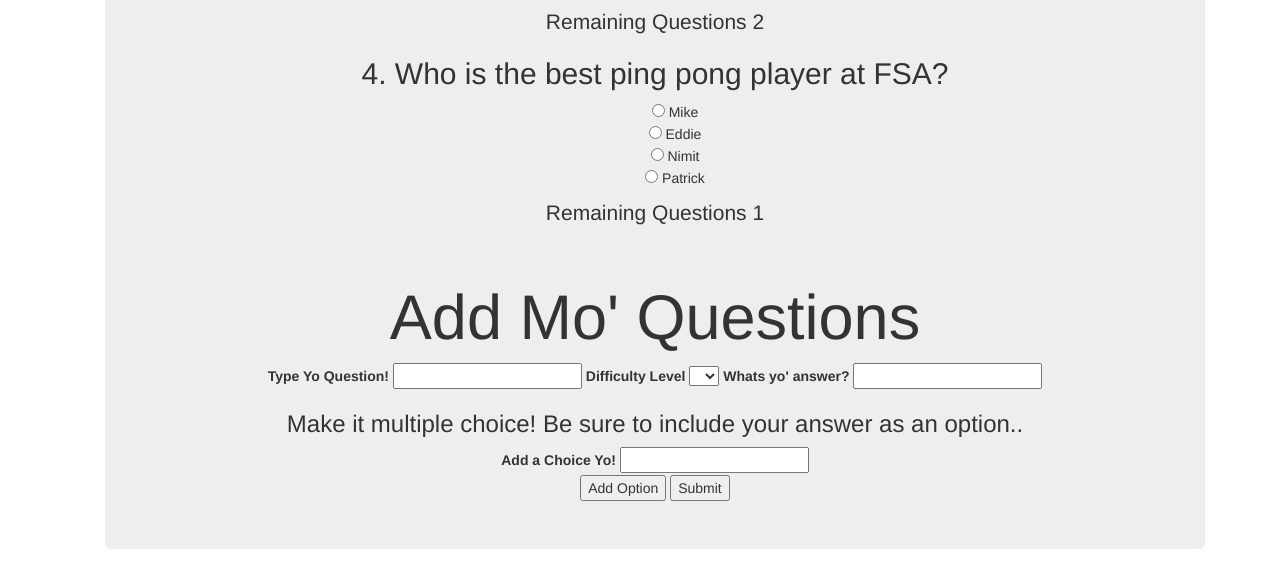
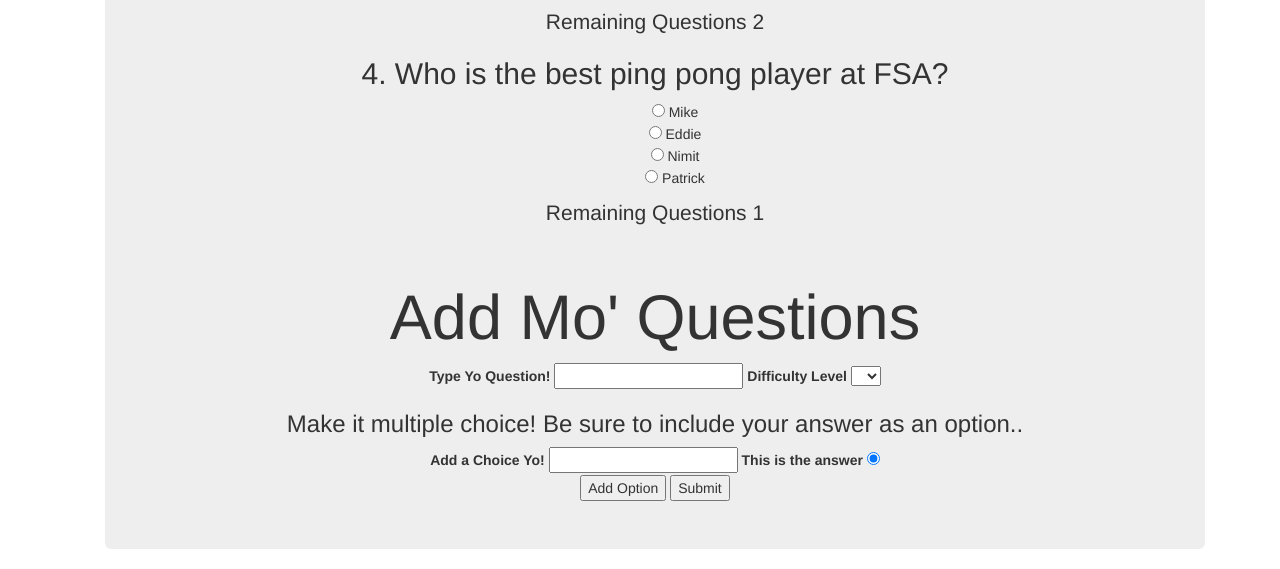
Before and after one commit to es1831/Quiz-App, a website: page app/index.html in a window 1280 px wide. Shown: the part 776-1345 px from the top of the page. Drawn offline with nearby package versions, Linux system fonts and the light colour scheme; some packages are replaced by stand-ins of ours; files that its build step writes are made by us from their sources.

Commit message:
got the radio button to work

```diff
--- a/app/scripts/controllers/main.js
+++ b/app/scripts/controllers/main.js
@@ -69,6 +69,7 @@
  	$scope.optionNums.push({'type': 'choice'});
  };
  $scope.newQuestion = {};
+
  $scope.submit = function(){
  	$scope.quiz.push($scope.newQuestion);
  	$scope.newQuestion = {};
--- a/app/views/main.html
+++ b/app/views/main.html
@@ -49,14 +49,14 @@
             <option>4</option>
             <option>5</option>
           </select>
-            <label>Whats yo' answer?</label>
-            <input type= "text" name = 'choice' ng-model="newQuestion.answer">
+<!--             <label>Whats yo' answer?</label>
+            <input type= "text" name = 'choice' ng-model="newQuestion.answer"> -->
             <h3>Make it multiple choice! Be sure to include your answer as an option..</h3>
           <div ng-repeat="optionNum in optionNums |  limitTo: 4">
             <label>Add a Choice Yo!</label>
             <input type= "text" name = 'choice' ng-model="newQuestion.options[$index].value">
-<!--             <label>This is the answer</label>
-            <input type="radio" name="nayme" ng-model="newQuestion.answer"> -->
+            <label>This is the answer</label>
+            <input type="radio" name="nayme" ng-model="newQuestion.answer" ng-value = "newQuestion.options[$index].value">
           </div>
            <input type='button' ng-click='optionAdd()' value= "Add Option">
           <input type='submit' value= "Submit" ng-click='submit()'>
```
